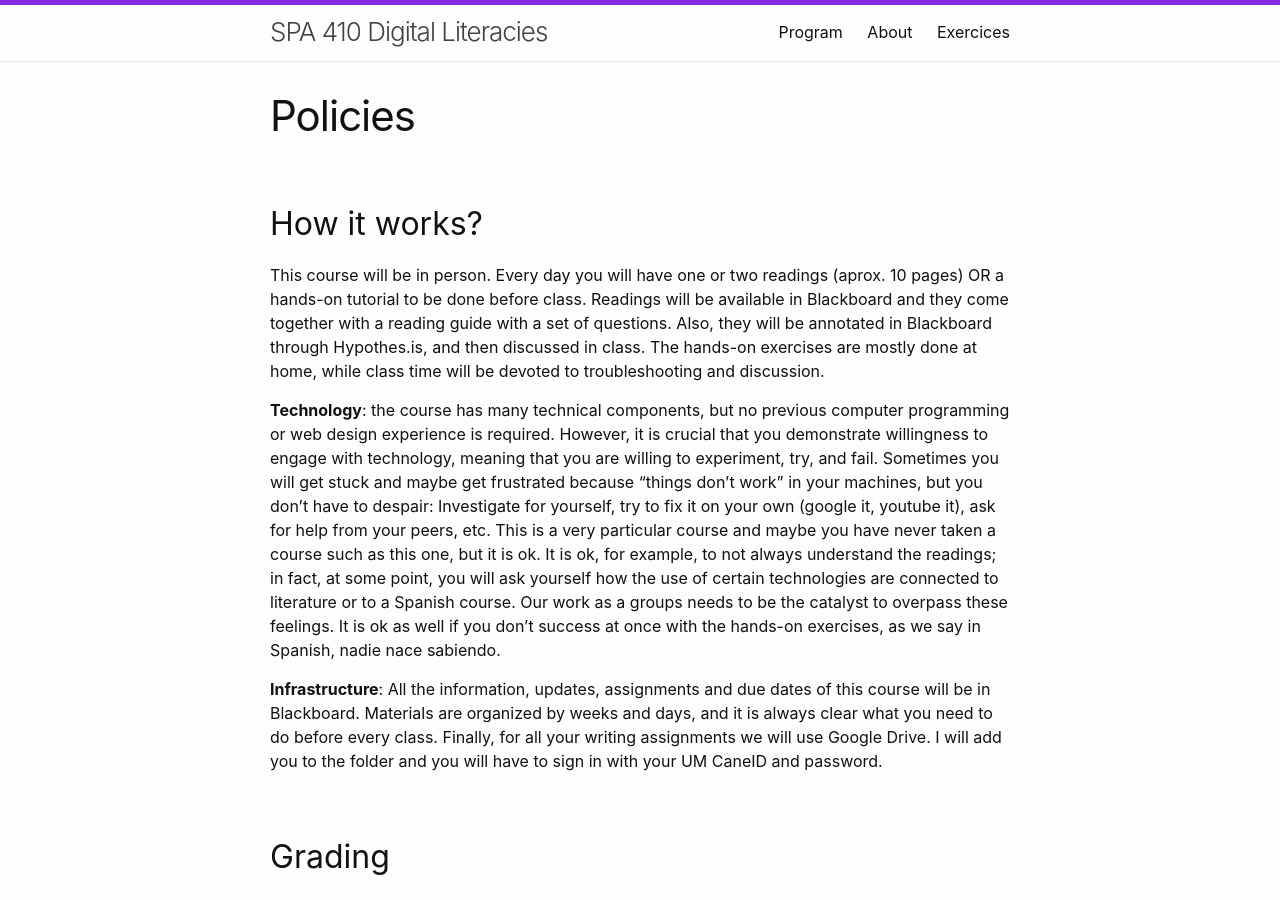
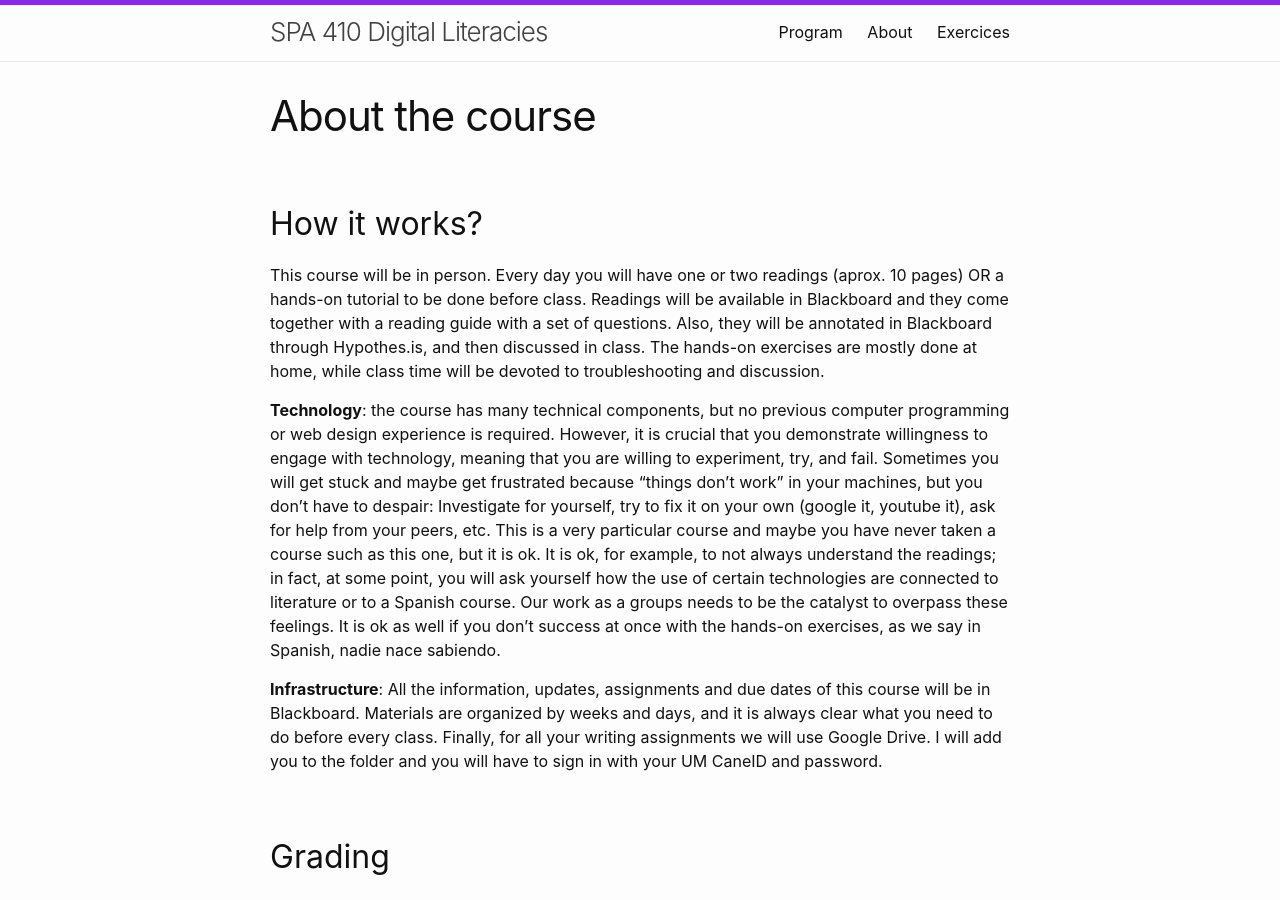
Before and after one commit to susannalles/SPA410, a Jekyll site: the page built from about.md, in a window 1280 px wide and 900 px high. Built offline with Jekyll 4.4.1, drawn with Linux system fonts in a browser that asks for light colours.

Commit message:
Update about.md

```diff
--- a/about.md
+++ b/about.md
@@ -1,6 +1,6 @@
 ---
 layout: page
-title: Policies
+title: About the course
 ---
 
 ## How it works?
```
